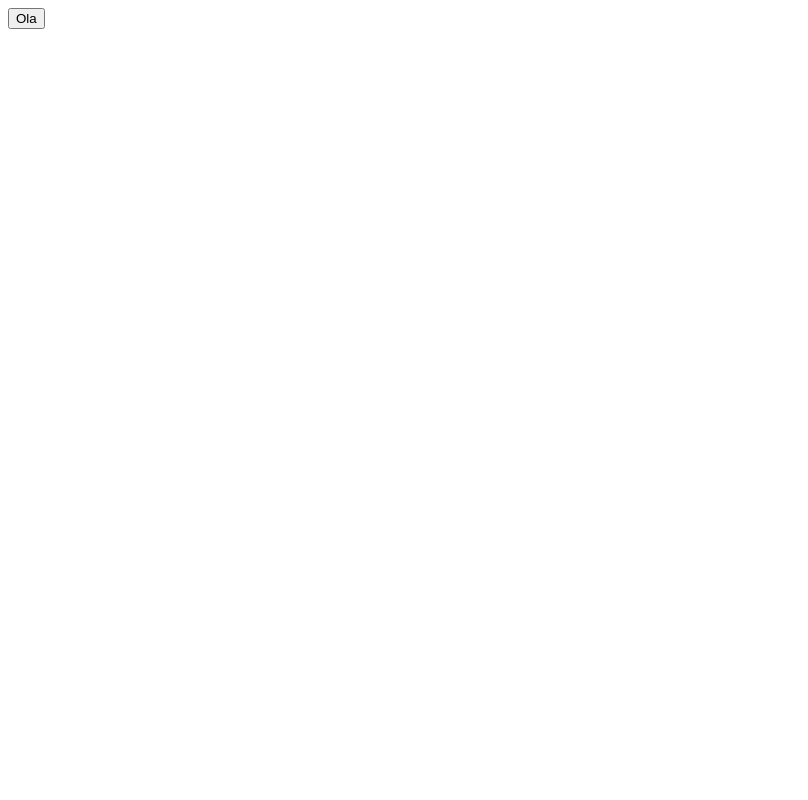
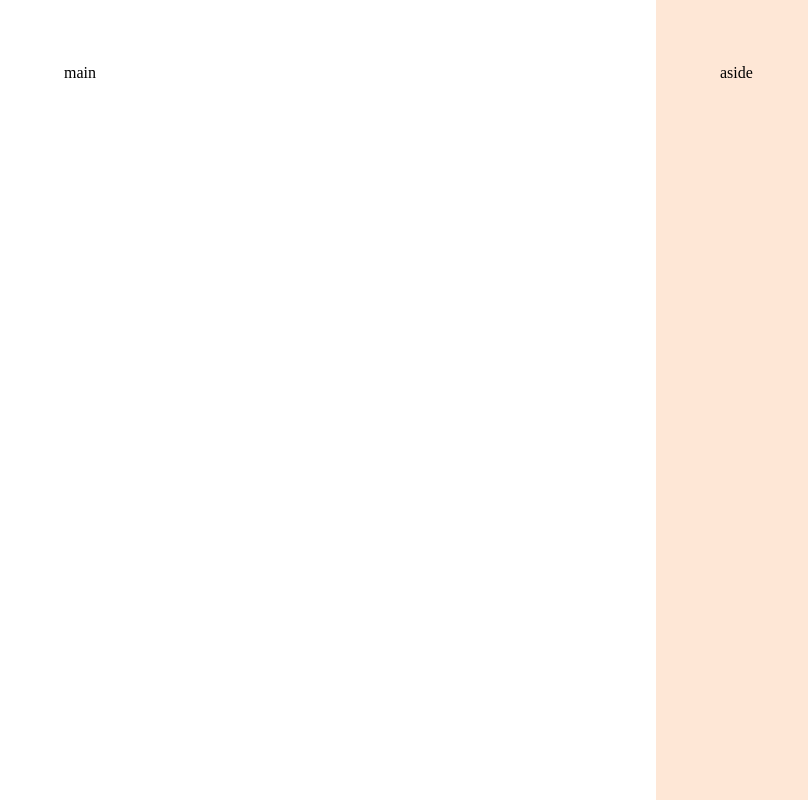
Before and after one commit to caiosantosxp/formulario-matricula, a plain HTML site: page index.html in a window 1280 px wide. Shown: the whole page, without its empty margins (0-808 px from the left). Drawn offline with Linux system fonts and the light colour scheme.

Commit message:
layout css

```diff
--- a/index.html
+++ b/index.html
@@ -7,9 +7,22 @@
   <meta name="viewport" content="width=device-width, initial-scale=1.0">
   <title>Estrela do Amanhã</title>
 
+  <link rel="stylesheet" href="styles/index.css" />
   <link href="https://fonts.googleapis.com/css2?family=Poppins:ital,wght@0,100;0,200;0,300;0,400;0,500;0,600;0,700;0,800;0,900;1,100;1,200;1,300;1,400;1,500;1,600;1,700;1,800;1,900&display=swap" rel="stylesheet" />
 </head>
 <body>
-  <button>Ola</button>
+  <div id="app">
+    <main>
+      <div class="main-container">
+        main
+      </div>
+    </main>
+
+    <aside>
+      <div class="aside-container">
+        aside
+      </div>
+    </aside>
+  </div>
 </body>
 </html>
--- a/styles/global.css
+++ b/styles/global.css
@@ -1,4 +1,4 @@
-* margin {
+* {
   margin: 0;
   padding: 0;
   box-sizing: border-box;
@@ -33,9 +33,10 @@
 
   --font-family: "Poppins", sans-serif;
 
-  --h1: '';
-  --h2: '';
-  --h3: '';
   --text: 400 1rem/1.4 var(--font-family);
   --text-sm: 400 0.875rem/1.4 var(--font-family);
 }
+
+body {
+  overflow: hidden;
+}
--- a/styles/index.css
+++ b/styles/index.css
@@ -1 +1,2 @@
 @import url(global.css);
+@import url(layout.css);
--- /dev/null
+++ b/styles/layout.css
@@ -0,0 +1,26 @@
+#app {
+  display: grid;
+  grid-template-columns: 51.25% 48.75%;
+
+  height: 100vh;
+  overflow: hidden;
+}
+
+main {
+  overflow: auto;
+  padding: 4rem;
+
+  .main-container {
+    max-width: 33rem;
+    margin-left: auto;
+  }
+}
+
+aside {
+  background-color: var(--surface-secondary);
+  padding: 4rem;
+
+  .aside-container {
+    max-width: 31rem;
+  }
+}
```
